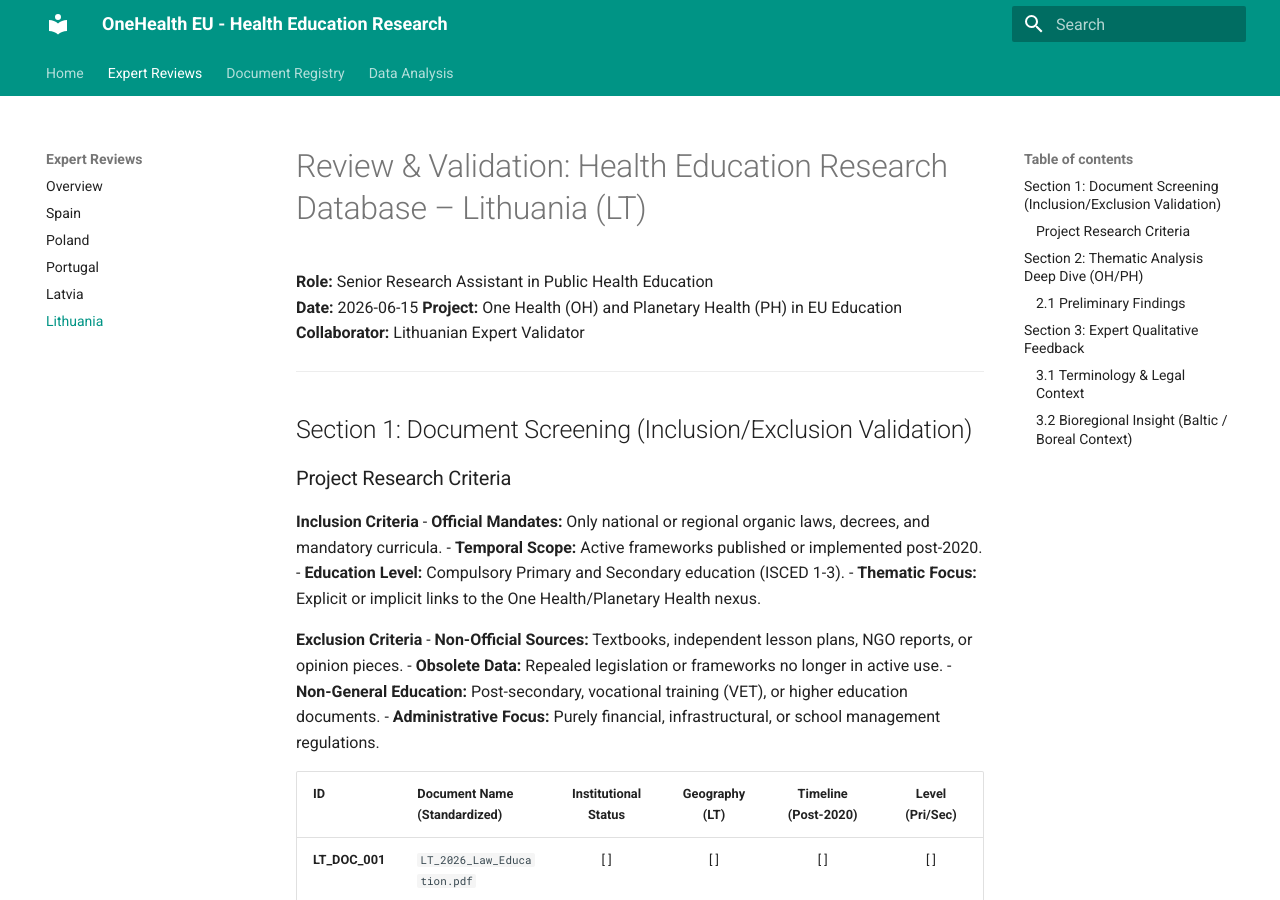
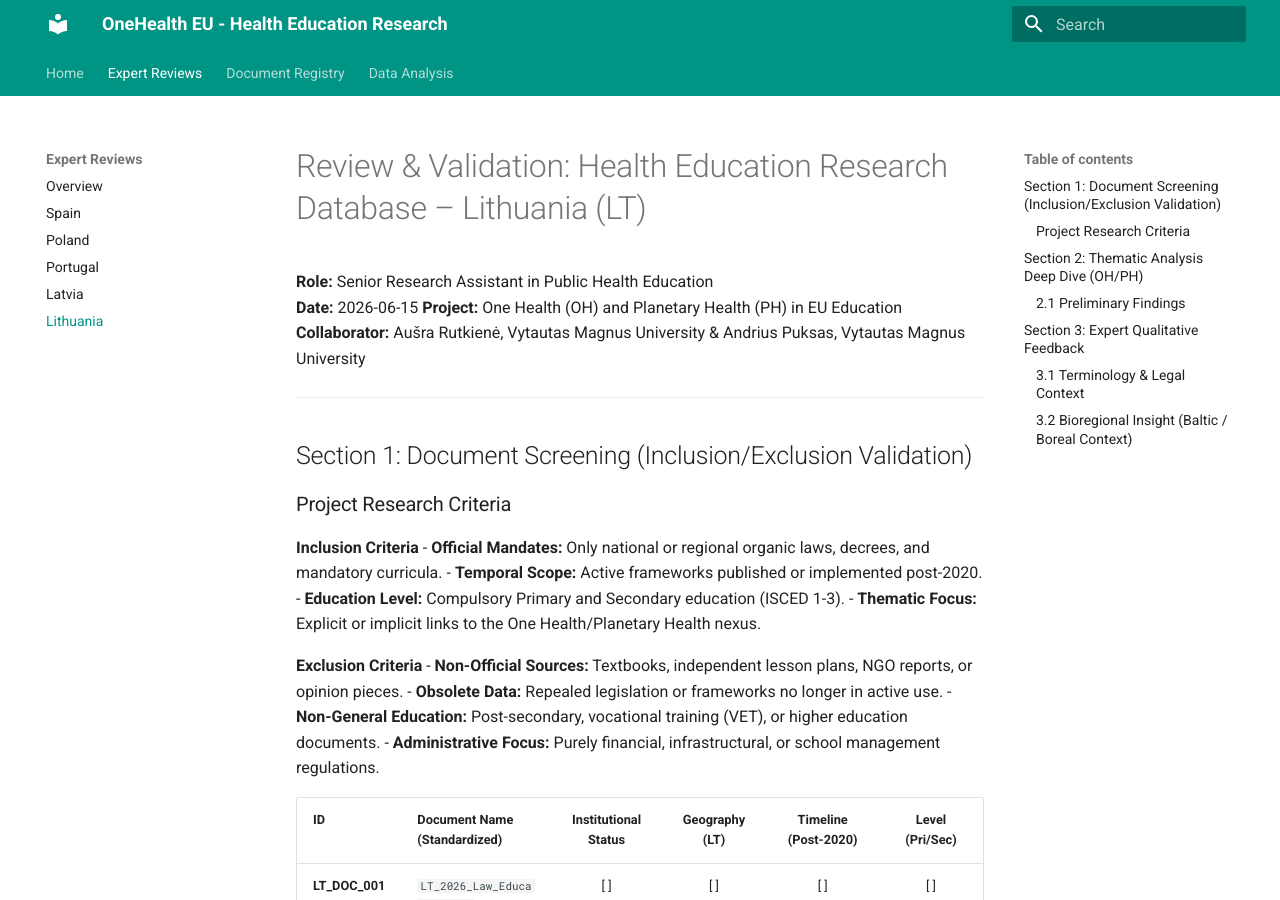
Before and after one commit to krzyworzeka-svg/EU-Health-Ed-Repository, an MkDocs documentation site: the page built from docs/reviews/LT.md, in a window 1280 px wide and 900 px high. Built offline with MkDocs 1.6.1 and Material for MkDocs 9.7.7, drawn with Linux system fonts in a browser that asks for light colours.

Commit message:
docs: add country experts for Lithuania (CRediT)

```diff
--- a/docs/reviews/LT.md
+++ b/docs/reviews/LT.md
@@ -3,7 +3,7 @@
 **Role:** Senior Research Assistant in Public Health Education
 **Date:** 2026-06-15
 **Project:** One Health (OH) and Planetary Health (PH) in EU Education
-**Collaborator:** Lithuanian Expert Validator
+**Collaborator:** Aušra Rutkienė, Vytautas Magnus University & Andrius Puksas, Vytautas Magnus University
 
 ---
 
--- a/streamlit_app.py
+++ b/streamlit_app.py
@@ -90,6 +90,7 @@ st.sidebar.markdown("---")
 st.sidebar.header("Country Experts")
 st.sidebar.markdown("""
 - **Latvia (LV):** Aija Klavina, Riga Stradins University
+- **Lithuania (LT):** Aušra Rutkienė & Andrius Puksas, Vytautas Magnus University
 - **Poland (PL):** Paweł Krzyworzeka, Kozminski University
 - **Portugal (PT):** Carla Sousa
 """)
```
Also changed, not shown: docs/registry.md (+1 -1 lines), docs/reviews/index.md (+1 -1 lines), 1 other file.
